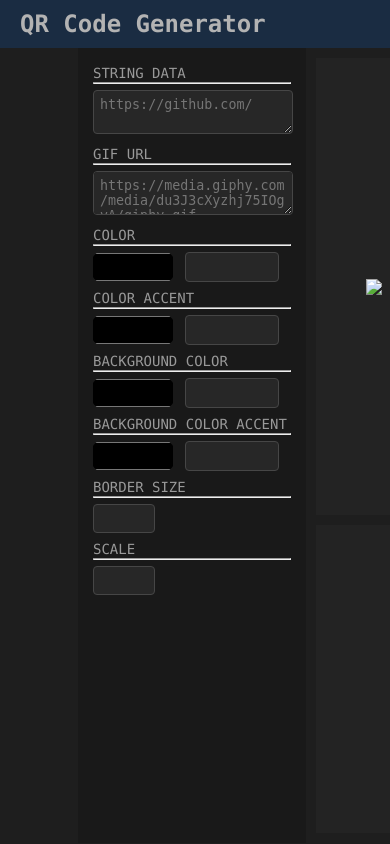
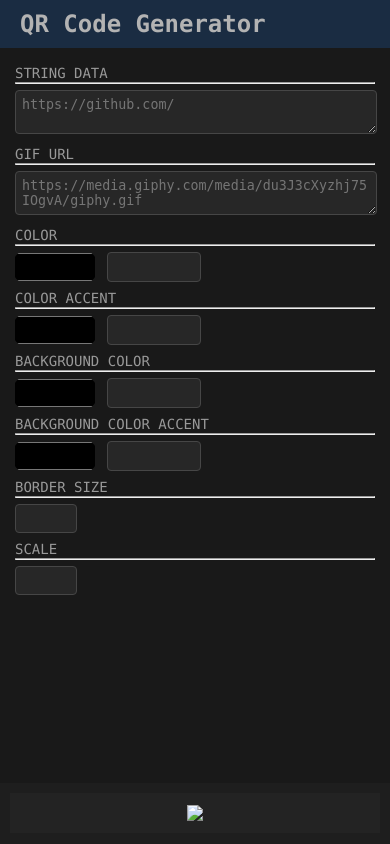
Before and after one commit to lieuk1/qrcode-generator, a Flask app: template templates/home.html in a window 390 px wide; the page is wider, and only the part inside the window is pictured. Run offline with Flask 3, Linux system fonts and the light colour scheme; the template is opened without the code that fills it: values that come from a table or form of the project are taken from there, others are empty; some libraries are stand-ins or nearby versions.

Commit message:
Make html responsive

```diff
--- a/static/home.css
+++ b/static/home.css
@@ -1,15 +1,24 @@
-html, body {
-  height: 100%;
-  width: 100%;
+@media only screen and (max-width: 600px) {
+  #grid-container {
+    flex-direction: column;
+  }
+}
+
+@media only screen and (max-width: 992px) {
+  #empty-container {
+    display: none;
+  }
 }
 
 body {
+  height: 100%;
+  width: 100%;
   margin: 0;
   padding: 0;
   background-color: #1E1E1E;
 }
 
-html, body, pre, code, kbd, samp {
+body, pre, code, kbd, samp {
   font-family: "Lucida Console", "Courier New", monospace;
 }
 
@@ -103,6 +112,7 @@ html, body, pre, code, kbd, samp {
 #qrcode > img {
   max-height: 100%;
   max-width: 100%;
+  padding: 12px 0;
 }
 
 #color {
```
